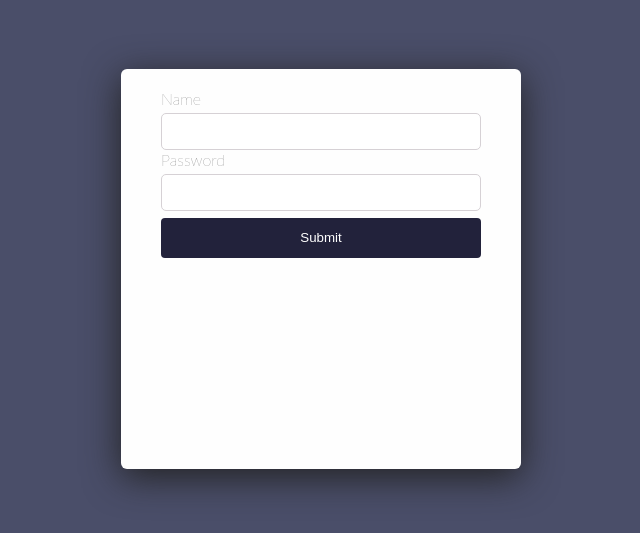
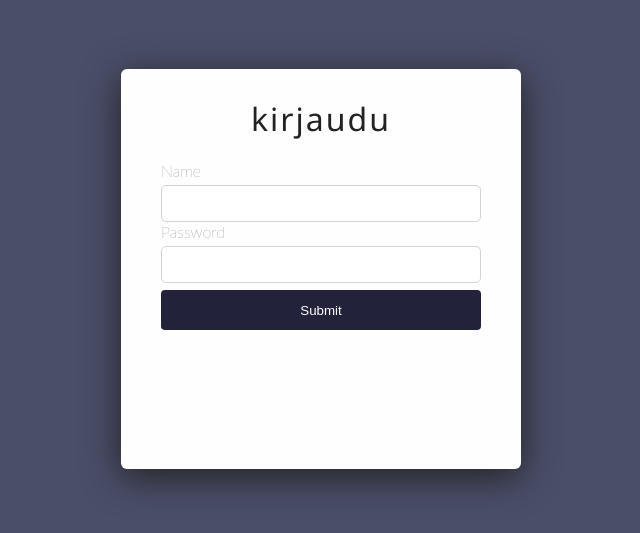
Before and after one commit to suvisyrjalainen/raksapeli_web, a React (Create React App) app in the folder my-app/: page / in a window 1280 px wide. Shown: the part 119-652 px from the top of the page, without its empty margins (327-967 px from the left). Built offline with nearby package versions, Linux system fonts and the light colour scheme; no server answers.

Commit message:
debugged form

```diff
--- a/my-app/package.json
+++ b/my-app/package.json
@@ -9,6 +9,7 @@
     "cors": "^2.8.5",
     "react": "^17.0.1",
     "react-dom": "^17.0.1",
+    "react-router-dom": "^5.2.0",
     "react-scripts": "4.0.0",
     "web-vitals": "^0.2.4"
   },
--- a/my-app/src/Form.js
+++ b/my-app/src/Form.js
@@ -1,4 +1,5 @@
 import React, {Component} from 'react';
+
 
 class Form extends Component {
     constructor(props) {
@@ -28,10 +29,11 @@ class Form extends Component {
     }
 
     render() {
-        const { name, job } = this.state;
+        const { name, password } = this.state;
 
         return (
-            <form onSubmit={this.onFormSubmit}>
+            <form onSubmit={this.onFormSubmit} method="POST">
+                <h1>kirjaudu</h1>
                 <label for="name">Name</label>
                 <input
                     type="text"
@@ -39,12 +41,12 @@ class Form extends Component {
                     id="name"
                     value={name}
                     onChange={this.handleChange} />
-                <label for="job">Password</label>
+                <label for="password">Password</label>
                 <input
                     type="password"
                     name="password"
                     id="password"
-                    value={job}
+                    value={password}
                     onChange={this.handleChange} />
                 <button type="submit">
                     Submit
```
Also changed, not shown: 1 other file (tests, documents, lock files or other folders).
